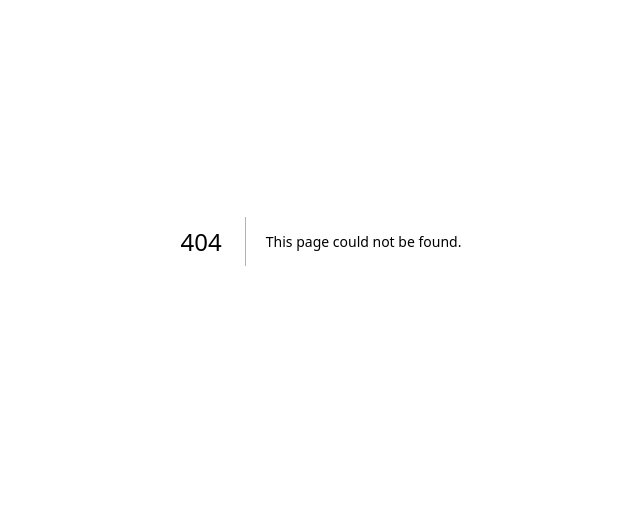
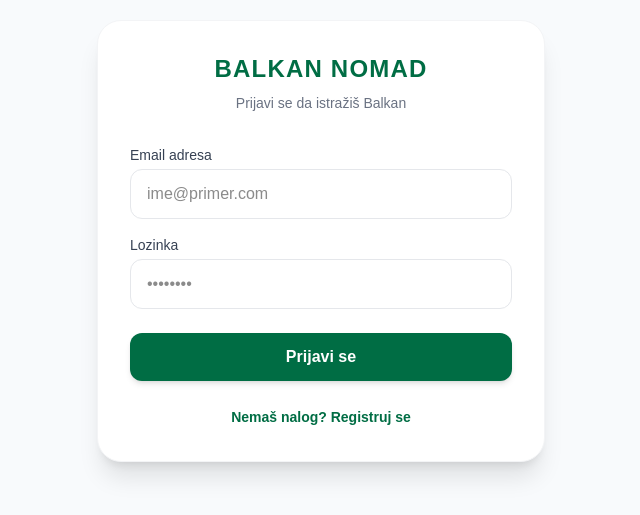
Before and after one commit to DjordjeJemuovic/new-Balkan-Nomad, a Next.js app: page /login in a window 1280 px wide. Before the commit this address had no page. Shown: the part 159-674 px from the top of the page, without its empty margins (319-959 px from the left). Built offline with nearby package versions, Linux system fonts and the light colour scheme; no server answers.

Commit message:
loginiregistracija

```diff
--- /dev/null
+++ b/app/login/page.tsx
@@ -0,0 +1,111 @@
+'use client';
+
+import { useState } from 'react';
+import { supabase } from '../../src/lib/supabase';
+import { useRouter } from 'next/navigation';
+
+export default function AuthPage() {
+  const [isRegister, setIsRegister] = useState(false);
+  const [email, setEmail] = useState('');
+  const [password, setPassword] = useState('');
+  const [loading, setLoading] = useState(false);
+  const [message, setMessage] = useState('');
+  const router = useRouter();
+
+  const handleAuth = async (e: React.FormEvent) => {
+    e.preventDefault();
+    setLoading(true);
+    setMessage('');
+
+    if (isRegister) {
+      // Sada šaljemo čist zahtev, a baza sama radi magiju sa emailom
+      const { error } = await supabase.auth.signUp({
+        email,
+        password,
+      });
+
+      if (error) {
+        setMessage(`Greška: ${error.message}`);
+      } else {
+        setMessage('Uspešna registracija! Sada se možeš ulogovati.');
+        setIsRegister(false);
+      }
+    } else {
+      const { error } = await supabase.auth.signInWithPassword({ email, password });
+      if (error) {
+        setMessage(`Greška pri prijavi: ${error.message}`);
+      } else {
+        router.push('/');
+        router.refresh();
+      }
+    }
+    setLoading(false);
+  };
+
+  return (
+    <div className="flex flex-col items-center justify-center min-h-screen px-6 bg-slate-50 dark:bg-zinc-950 transition-colors duration-200">
+      <div className="w-full max-w-md p-8 bg-white dark:bg-zinc-900 rounded-3xl shadow-xl border border-gray-100 dark:border-zinc-800">
+
+        <div className="flex flex-col items-center mb-8">
+          <span className="text-2xl font-black text-[#006D44] tracking-wider">BALKAN NOMAD</span>
+          <p className="text-sm text-gray-500 dark:text-zinc-400 mt-2">
+            {isRegister ? 'Kreiraj nalog i kreni u avanturu' : 'Prijavi se da istražiš Balkan'}
+          </p>
+        </div>
+
+        <form onSubmit={handleAuth} className="space-y-4">
+          <div>
+            <label className="block text-sm font-medium text-gray-700 dark:text-zinc-300 mb-1">Email adresa</label>
+            <input
+              type="email"
+              required
+              value={email}
+              onChange={(e) => setEmail(e.target.value)}
+              placeholder="ime@primer.com"
+              className="w-full px-4 py-3 border border-gray-200 dark:border-zinc-700 rounded-xl bg-transparent focus:ring-2 focus:ring-[#006D44] focus:outline-none dark:text-white"
+            />
+          </div>
+
+          <div>
+            <label className="block text-sm font-medium text-gray-700 dark:text-zinc-300 mb-1">Lozinka</label>
+            <input
+              type="password"
+              required
+              value={password}
+              onChange={(e) => setPassword(e.target.value)}
+              placeholder="••••••••"
+              className="w-full px-4 py-3 border border-gray-200 dark:border-zinc-700 rounded-xl bg-transparent focus:ring-2 focus:ring-[#006D44] focus:outline-none dark:text-white"
+            />
+          </div>
+
+          <button
+            type="submit"
+            disabled={loading}
+            className="w-full py-3 mt-2 bg-[#006D44] hover:bg-[#004D30] text-white font-semibold rounded-xl transition duration-200 shadow-md disabled:opacity-50"
+          >
+            {loading ? 'Učitavanje...' : isRegister ? 'Registruj se' : 'Prijavi se'}
+          </button>
+        </form>
+
+        {message && (
+          <p className="mt-4 text-sm text-center font-medium text-emerald-700 dark:text-emerald-400 bg-emerald-50 dark:bg-emerald-950/30 p-3 rounded-xl">
+            {message}
+          </p>
+        )}
+
+        <div className="mt-6 text-center">
+          <button
+            onClick={() => {
+              setIsRegister(!isRegister);
+              setMessage('');
+            }}
+            className="text-sm text-[#006D44] dark:text-emerald-400 font-semibold hover:underline"
+          >
+            {isRegister ? 'Već imaš nalog? Prijavi se' : 'Nemaš nalog? Registruj se'}
+          </button>
+        </div>
+
+      </div>
+    </div>
+  );
+}
--- a/app/page.tsx
+++ b/app/page.tsx
@@ -1,65 +1,126 @@
-import Image from "next/image";
+'use client';
 
-export default function Home() {
+import { useState, useEffect } from 'react';
+import { supabase } from '../src/lib/supabase';
+import Link from 'next/link';
+import { Home, Search, Heart, User, PlusCircle } from 'lucide-react';
+
+export default function HomePage() {
+  const [user, setUser] = useState<any>(null);
+  const [role, setRole] = useState<string>('user');
+
+  useEffect(() => {
+    async function checkUser() {
+      const { data: { session } } = await supabase.auth.getSession();
+      if (session?.user) {
+        setUser(session.user);
+
+        const { data: profile } = await supabase
+          .from('profiles')
+          .select('role')
+          .eq('id', session.user.id)
+          .single();
+
+        if (profile) setRole(profile.role);
+      }
+    }
+    checkUser();
+  }, []);
+
   return (
-    <div className="flex flex-col flex-1 items-center justify-center bg-zinc-50 font-sans dark:bg-black">
-      <main className="flex flex-1 w-full max-w-3xl flex-col items-center justify-between py-32 px-16 bg-white dark:bg-black sm:items-start">
-        <Image
-          className="dark:invert"
-          src="/next.svg"
-          alt="Next.js logo"
-          width={100}
-          height={20}
-          priority
-        />
-        <div className="flex flex-col items-center gap-6 text-center sm:items-start sm:text-left">
-          <h1 className="max-w-xs text-3xl font-semibold leading-10 tracking-tight text-black dark:text-zinc-50">
-            To get started, edit the page.tsx file.
-          </h1>
-          <p className="max-w-md text-lg leading-8 text-zinc-600 dark:text-zinc-400">
-            Looking for a starting point or more instructions? Head over to{" "}
-            <a
-              href="https://vercel.com/templates?framework=next.js&utm_source=create-next-app&utm_medium=appdir-template-tw&utm_campaign=create-next-app"
-              className="font-medium text-zinc-950 dark:text-zinc-50"
+    <div className="max-w-xl mx-auto min-h-screen bg-white dark:bg-zinc-900 pb-24 shadow-sm transition-colors duration-200">
+
+      {/* HEADER */}
+      <div className="flex items-center justify-between px-6 py-4">
+        <div className="flex flex-col">
+          <span className="text-xl font-black text-[#006D44] tracking-wider">BALKAN NOMAD</span>
+        </div>
+        <div className="flex items-center gap-3">
+          {user ? (
+            <button
+              onClick={async () => {
+                await supabase.auth.signOut();
+                setUser(null);
+                setRole('user');
+              }}
+              className="text-xs text-red-500 font-medium border border-red-200 px-3 py-1.5 rounded-full"
             >
-              Templates
-            </a>{" "}
-            or the{" "}
-            <a
-              href="https://nextjs.org/learn?utm_source=create-next-app&utm_medium=appdir-template-tw&utm_campaign=create-next-app"
-              className="font-medium text-zinc-950 dark:text-zinc-50"
-            >
-              Learning
-            </a>{" "}
-            center.
-          </p>
+              Odjavi se
+            </button>
+          ) : (
+            <Link href="/login" className="text-xs bg-[#006D44] text-white font-medium px-4 py-1.5 rounded-full">
+              Prijavi se
+            </Link>
+          )}
         </div>
-        <div className="flex flex-col gap-4 text-base font-medium sm:flex-row">
-          <a
-            className="flex h-12 w-full items-center justify-center gap-2 rounded-full bg-foreground px-5 text-background transition-colors hover:bg-[#383838] dark:hover:bg-[#ccc] md:w-[158px]"
-            href="https://vercel.com/new?utm_source=create-next-app&utm_medium=appdir-template-tw&utm_campaign=create-next-app"
-            target="_blank"
-            rel="noopener noreferrer"
-          >
-            <Image
-              className="dark:invert"
-              src="/vercel.svg"
-              alt="Vercel logomark"
-              width={16}
-              height={16}
+      </div>
+
+      {/* HERO SEKCIJA */}
+      <div className="px-4 mb-6">
+        <div className="relative h-64 rounded-3xl overflow-hidden bg-zinc-800 flex items-end p-6">
+          <div className="absolute inset-0 bg-gradient-to-t from-black/80 via-black/30 to-transparent z-10" />
+          <img
+            src="https://images.unsplash.com/photo-1549880338-65ddcdfd017b?auto=format&fit=crop&w=800&q=80"
+            alt="Nature"
+            className="absolute inset-0 w-full h-full object-cover"
+          />
+          <div className="relative z-20 text-white space-y-2">
+            <h2 className="text-2xl font-bold leading-tight">Otkrij najljepše<br />lokacije u Srbiji</h2>
+            <p className="text-xs text-zinc-300">Planine, vidikovci, banje i još mnogo toga.</p>
+          </div>
+        </div>
+
+        {/* PRETRAGA */}
+        <div className="mt-4 flex gap-2">
+          <div className="relative flex-1">
+            <Search className="absolute left-4 top-3.5 h-5 w-5 text-gray-400" />
+            <input
+              type="text"
+              placeholder="Pretraži lokacije, regije, aktivnosti..."
+              className="w-full pl-12 pr-4 py-3.5 bg-gray-50 dark:bg-zinc-800 border border-gray-100 dark:border-zinc-700 rounded-2xl text-sm focus:outline-none text-zinc-950 dark:text-white"
             />
-            Deploy Now
-          </a>
-          <a
-            className="flex h-12 w-full items-center justify-center rounded-full border border-solid border-black/[.08] px-5 transition-colors hover:border-transparent hover:bg-black/[.04] dark:border-white/[.145] dark:hover:bg-[#1a1a1a] md:w-[158px]"
-            href="https://nextjs.org/docs?utm_source=create-next-app&utm_medium=appdir-template-tw&utm_campaign=create-next-app"
-            target="_blank"
-            rel="noopener noreferrer"
-          >
-            Documentation
-          </a>
+          </div>
+          <button className="p-3.5 bg-gray-50 dark:bg-zinc-800 border border-gray-100 dark:border-zinc-700 rounded-2xl">
+            <svg xmlns="http://www.w3.org/2000/svg" fill="none" viewBox="0 0 24 24" strokeWidth={1.5} stroke="currentColor" className="w-5 h-5 text-zinc-700 dark:text-zinc-300">
+              <path strokeLinecap="round" strokeLinejoin="round" d="M10.5 6h9.75M10.5 6a1.5 1.5 0 11-3 0m3 0a1.5 1.5 0 10-3 0M3.75 6H7.5m3 12h9.75m-9.75 0a1.5 1.5 0 01-3 0m3 0a1.5 1.5 0 00-3 0m-3.75 0H7.5m9-6h3.75m-3.75 0a1.5 1.5 0 01-3 0m3 0a1.5 1.5 0 00-3 0m-9.75 0h9.75" />
+            </svg>
+          </button>
         </div>
-      </main>
+      </div>
+
+      <div className="px-6 py-12 text-center text-gray-400 text-sm">
+        Sadržaj kartica i preporučenih lokacija radimo čim prođe auth test!
+      </div>
+
+      {/* 📱 FIKSNI DONJI MENI */}
+      <div className="fixed bottom-0 left-0 right-0 max-w-xl mx-auto bg-white/90 dark:bg-zinc-900/90 backdrop-blur-md border-t border-gray-100 dark:border-zinc-800 px-6 py-3 flex justify-between items-center z-50">
+        <button className="flex flex-col items-center gap-1 text-[#006D44] dark:text-emerald-500">
+          <Home className="w-5 h-5" />
+          <span className="text-[10px] font-bold">Početna</span>
+        </button>
+        <button className="flex flex-col items-center gap-1 text-gray-400 hover:text-zinc-600">
+          <Search className="w-5 h-5" />
+          <span className="text-[10px] font-medium">Pretraga</span>
+        </button>
+
+        {/* Prikazuje se samo ako si Admin u bazi */}
+        {role === 'admin' && (
+          <Link href="/admin/locations/new" className="flex flex-col items-center gap-1 text-emerald-600 hover:text-emerald-700">
+            <PlusCircle className="w-5 h-5 text-[#006D44]" />
+            <span className="text-[10px] font-bold text-[#006D44]">Dodaj lokaciju</span>
+          </Link>
+        )}
+
+        <button className="flex flex-col items-center gap-1 text-gray-400 hover:text-zinc-600">
+          <Heart className="w-5 h-5" />
+          <span className="text-[10px] font-medium">Omiljeno</span>
+        </button>
+        <button className="flex flex-col items-center gap-1 text-gray-400 hover:text-zinc-600">
+          <User className="w-5 h-5" />
+          <span className="text-[10px] font-medium">Profil</span>
+        </button>
+      </div>
+
     </div>
   );
 }
```
